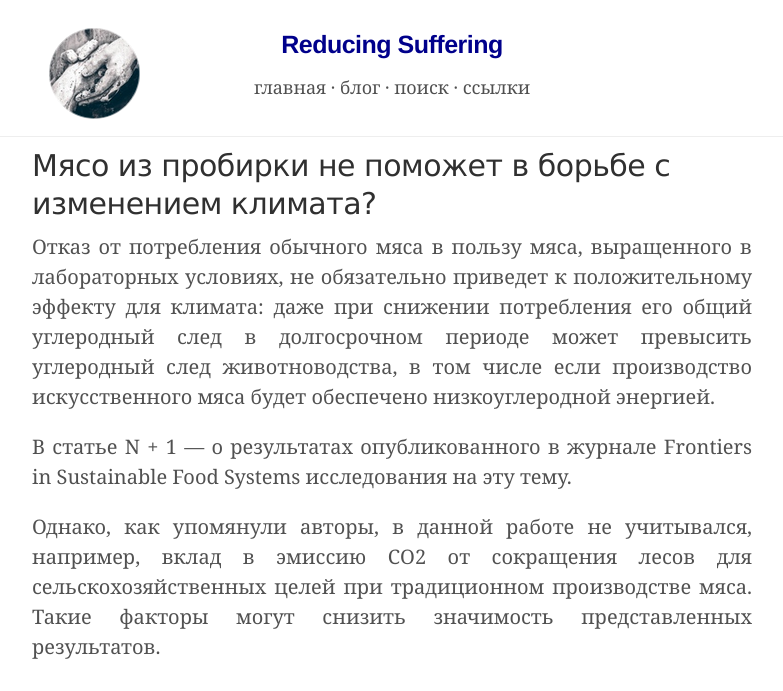
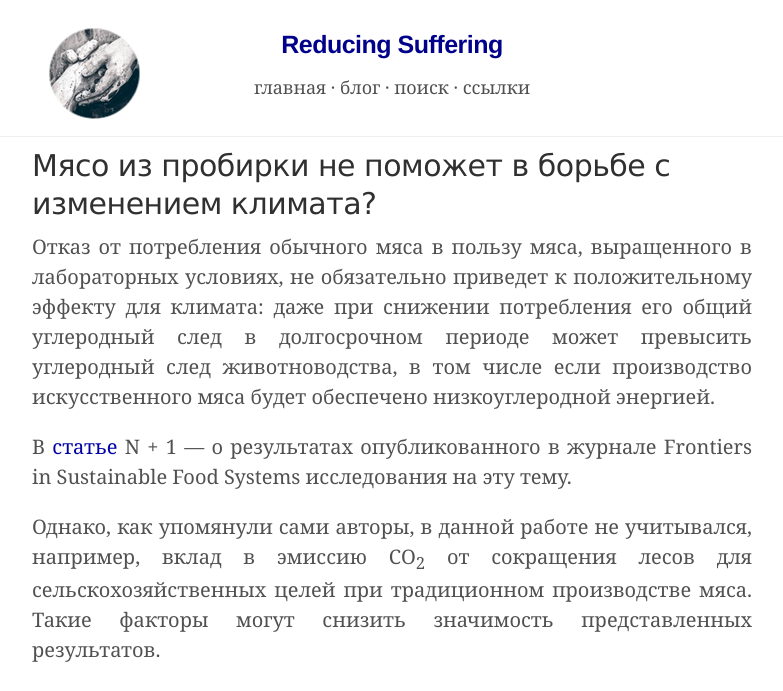
Before and after one commit to ReducingSuffering/reducingsuffering.github.io, a Jekyll site: the page built from _posts/wt/СМИ/N + 1/2021-12-01-330.md, in a window 1280 px wide, cut to the strip 0-691 px from the top of the page. Shown: the whole strip, without its empty margins (248-1031 px from the left). Built offline with Jekyll 4.4.1, drawn with Linux system fonts in a browser that asks for light colours.

Commit message:
edit posts

```diff
--- a/_posts/wt/СМИ/N + 1/2021-12-01-330.md
+++ b/_posts/wt/СМИ/N + 1/2021-12-01-330.md
@@ -17,6 +17,6 @@ preview: https://minio.nplus1.ru/app-images/166202/4925a8d6dfde05098eeab927a0e0c
 ---
 Отказ от потребления обычного мяса в пользу мяса, выращенного в лабораторных условиях, не обязательно приведет к положительному эффекту для климата: даже при снижении потребления его общий углеродный след в долгосрочном периоде может превысить углеродный след животноводства, в том числе если производство искусственного мяса будет обеспечено низкоуглеродной энергией.
 
-В статье N + 1 — о результатах опубликованного в журнале Frontiers in Sustainable Food Systems исследования на эту тему.
+В [статье](https://nplus1.ru/news/2019/02/19/cultured-meat-climate) N + 1 — о результатах опубликованного в журнале Frontiers in Sustainable Food Systems исследования на эту тему.
 
-Однако, как упомянули авторы, в данной работе не учитывался, например, вклад в эмиссию CO2 от сокращения лесов для сельскохозяйственных целей при традиционном производстве мяса. Такие факторы могут снизить значимость представленных результатов.
+Однако, как упомянули сами авторы, в данной работе не учитывался, например, вклад в эмиссию CO<sub>2</sub> от сокращения лесов для сельскохозяйственных целей при традиционном производстве мяса. Такие факторы могут снизить значимость представленных результатов.
```
Also changed, not shown: _posts/wt/СМИ/N + 1/2021-08-29-321.md (+1 -1 lines).
